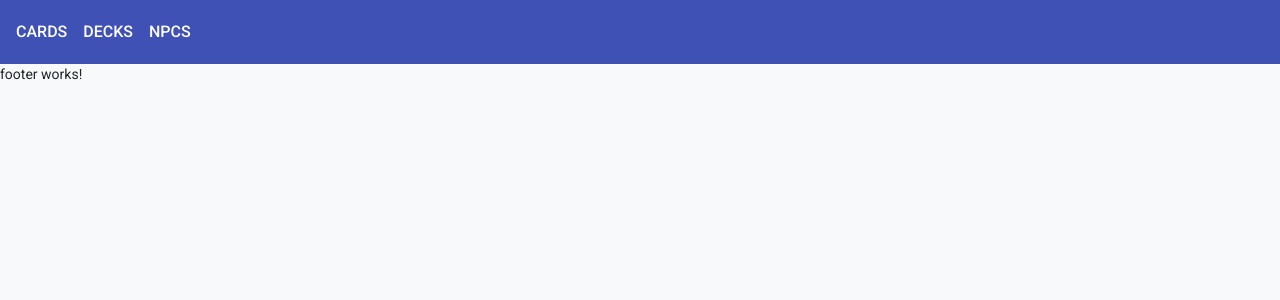
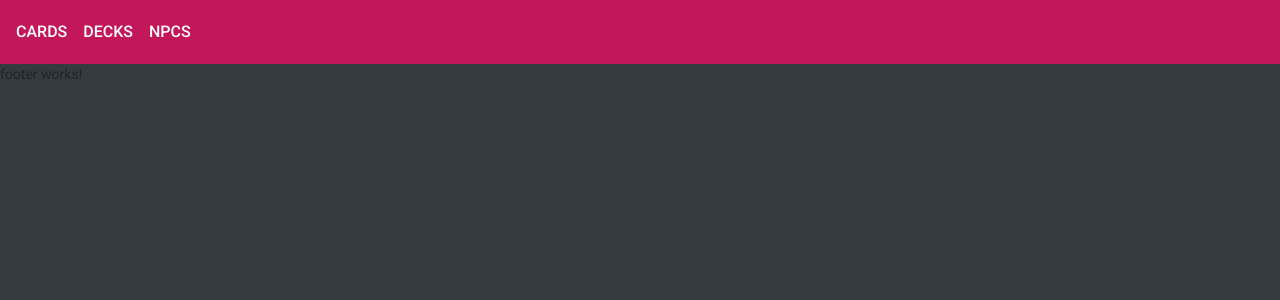
Before and after one commit to wendeleyf/angular-ffxiv-triple-triad, an Angular app: page / in a window 1280 px wide. Shown: the top 300 px of the page. Built offline with nearby package versions, Linux system fonts and the light colour scheme.

Commit message:
Alterando pro tema pink-bluegrey

```diff
--- a/angular.json
+++ b/angular.json
@@ -27,7 +27,7 @@
               "src/assets"
             ],
             "styles": [
-              "./node_modules/@angular/material/prebuilt-themes/indigo-pink.css",
+              "./node_modules/@angular/material/prebuilt-themes/pink-bluegrey.css",
               "src/styles.css",
               "node_modules/bootstrap/dist/css/bootstrap.min.css"
             ],
--- a/src/index.html
+++ b/src/index.html
@@ -10,7 +10,7 @@
   <link href="https://fonts.googleapis.com/css2?family=Roboto:wght@300;400;500&display=swap" rel="stylesheet">
   <link href="https://fonts.googleapis.com/icon?family=Material+Icons" rel="stylesheet">
 </head>
-<body class="bg-light mat-typography">
+<body class="mat-typography">
   <app-root></app-root>
 </body>
 </html>
--- a/src/styles.css
+++ b/src/styles.css
@@ -1,4 +1,8 @@
 /* You can add global styles to this file, and also import other style files */
 
 html, body { height: 100%; }
-body { margin: 0; font-family: Roboto, "Helvetica Neue", sans-serif; }
+body {
+	margin: 0;
+	font-family: Roboto, "Helvetica Neue", sans-serif;
+	background:var(--bs-gray-800) !important;
+}
```
